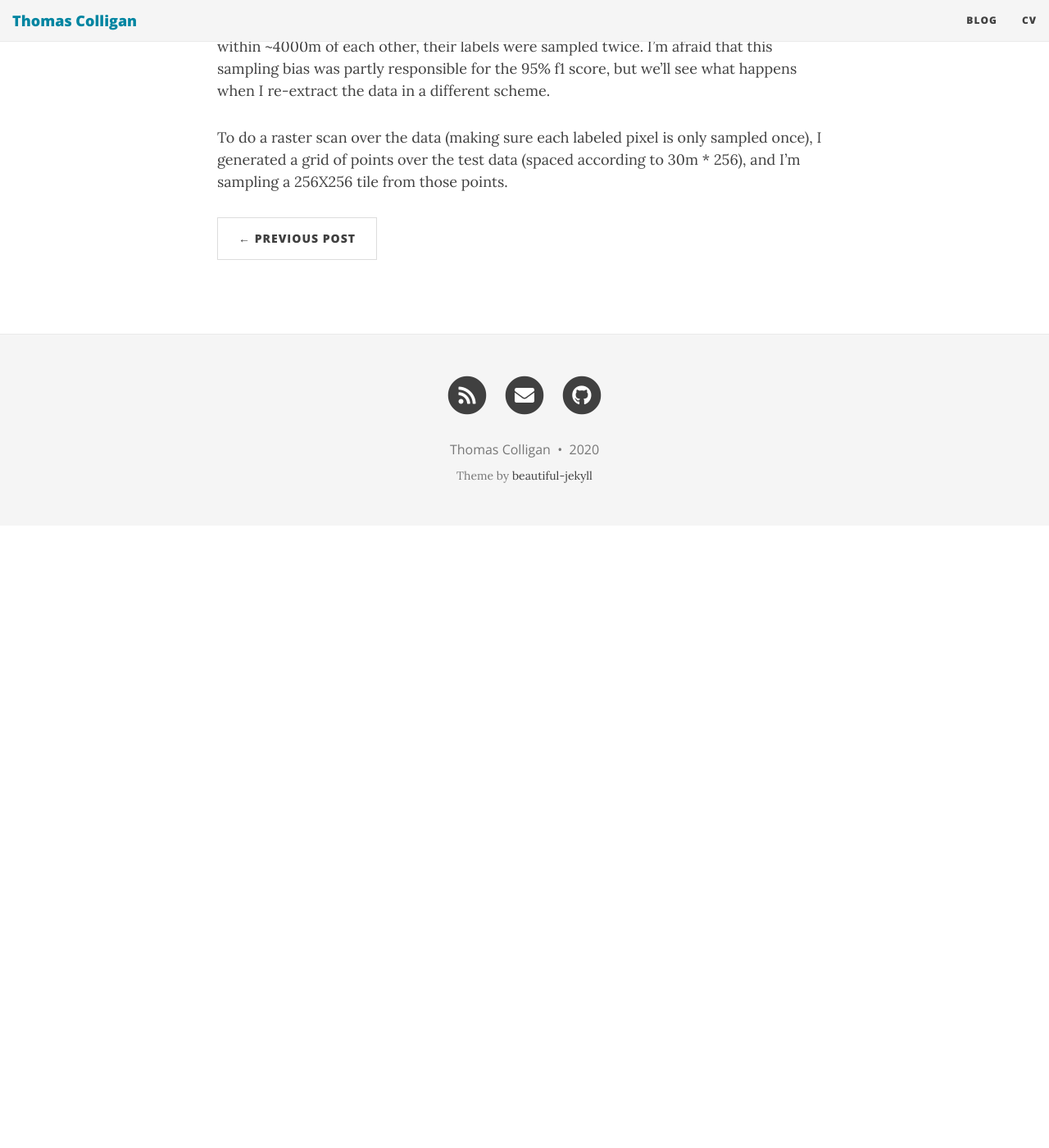
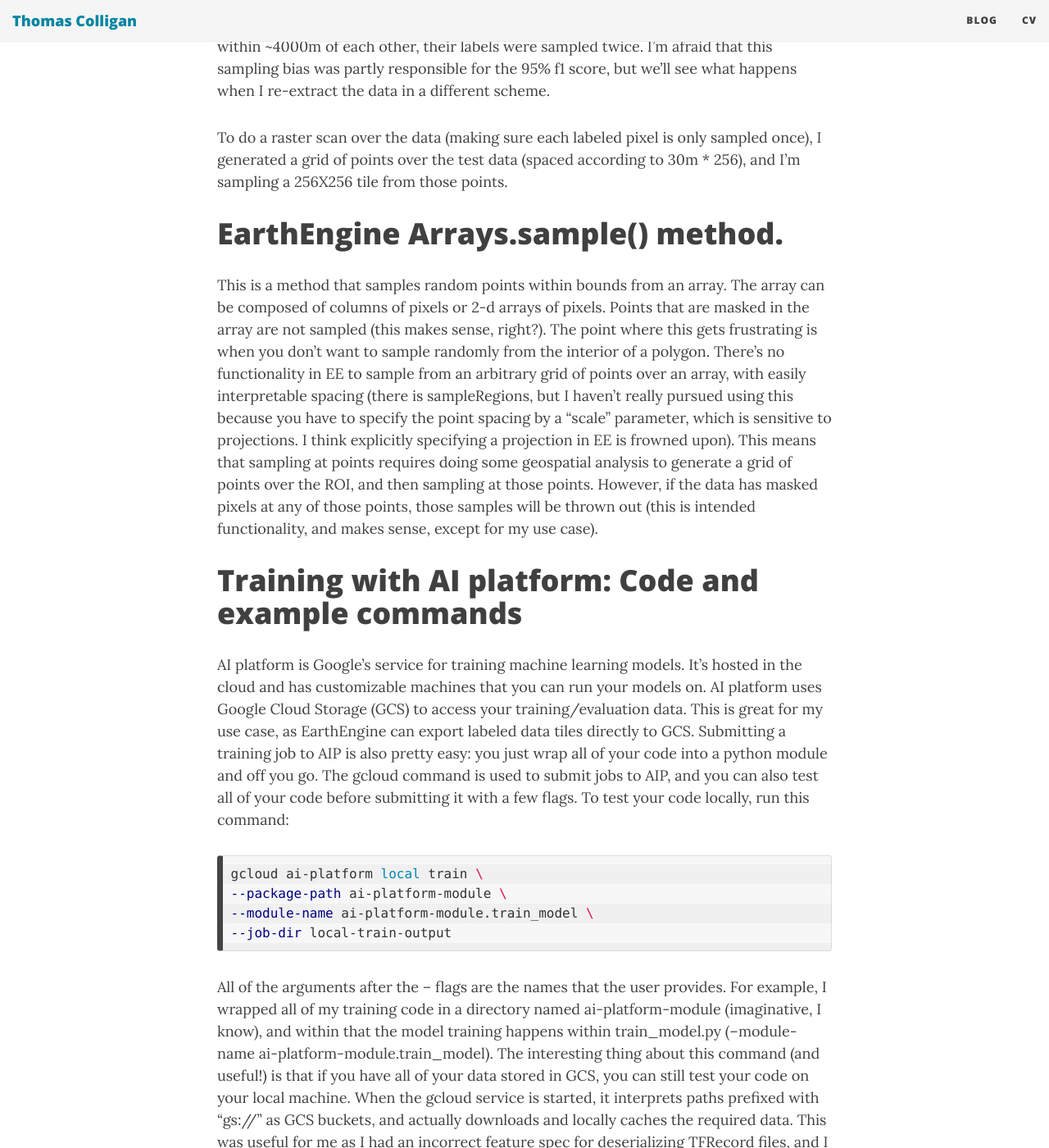
Before and after one commit to colligant/colligant.github.io, a Jekyll site: the page built from _posts/2020-06-04-sampling-data-with-earth-engine.md, in a window 1280 px wide and 1400 px high, scrolled down 1156 px. Shown: the whole window at 82% size. Built offline with Jekyll 4.4.1, drawn with Linux system fonts in a browser that asks for light colours; nearby versions of some CDN libraries; before the commit the page ends 1797 px from its top, so only the background shows below that; some of the changed text lies outside the part shown.

Commit message:
Chang epost

````diff
--- a/_posts/2020-06-04-sampling-data-with-earth-engine.md
+++ b/_posts/2020-06-04-sampling-data-with-earth-engine.md
@@ -35,3 +35,40 @@ we'll see what happens when I re-extract the data in a different scheme.
 
 To do a raster scan over the data (making sure each labeled pixel is only sampled once), I generated
 a grid of points over the test data (spaced according to 30m * 256), and I'm sampling a 256X256 tile from those points.
+# EarthEngine Arrays.sample() method.
+This is a method that samples random points within bounds from an array. The array can be composed
+of columns of pixels or 2-d arrays of pixels. Points that are masked in the array are not sampled
+(this makes sense, right?). The point where this gets frustrating is when you don't want to sample
+randomly from the interior of a polygon.  There's no functionality in EE to sample from an arbitrary
+grid of points over an array, with easily interpretable spacing (there is sampleRegions, but I
+haven't really pursued using this because you have to specify the point spacing by a "scale"
+parameter, which is sensitive to projections. I think explicitly specifying a projection in EE is
+frowned upon). This means that sampling at points requires doing some geospatial analysis to
+generate a grid of points over the ROI, and then sampling at those points. However, if the
+data has masked pixels at any of those points, those samples will be thrown out (this is intended
+functionality, and makes sense, except for my use case).
+
+# Training with AI platform: Code and example commands
+
+AI platform is Google's service for training machine learning models. It's hosted in the cloud and
+has customizable machines that you can run your models on. AI platform uses Google Cloud Storage
+(GCS) to access your training/evaluation data. This is great for my use case, as EarthEngine can
+export labeled data tiles directly to GCS.
+Submitting a training job to AIP is also pretty easy: you just wrap all of your code into a python
+module and off you go. The gcloud command is used to submit jobs to AIP, and you can also test all
+of your code before submitting it with a few flags. To test your code locally, run this command:
+```shell
+gcloud ai-platform local train \
+--package-path ai-platform-module \
+--module-name ai-platform-module.train_model \
+--job-dir local-train-output
+```
+All of the arguments after the -- flags are the names that the user provides. For example, I
+wrapped all of my training code in a directory named ai-platform-module (imaginative, I know), and
+within that the model training happens within train_model.py (--module-name
+ai-platform-module.train_model). The interesting thing about this command (and useful!) is that if
+you have all of your data stored in GCS, you can still test your code on your local machine. When
+the gcloud service is started, it interprets paths prefixed with "gs://" as GCS buckets, and
+actually downloads and locally caches the required data. This was useful for me as I had an
+incorrect feature spec for deserializing TFRecord files, and I was able to fix it before submitting
+the job to the cloud.
````
